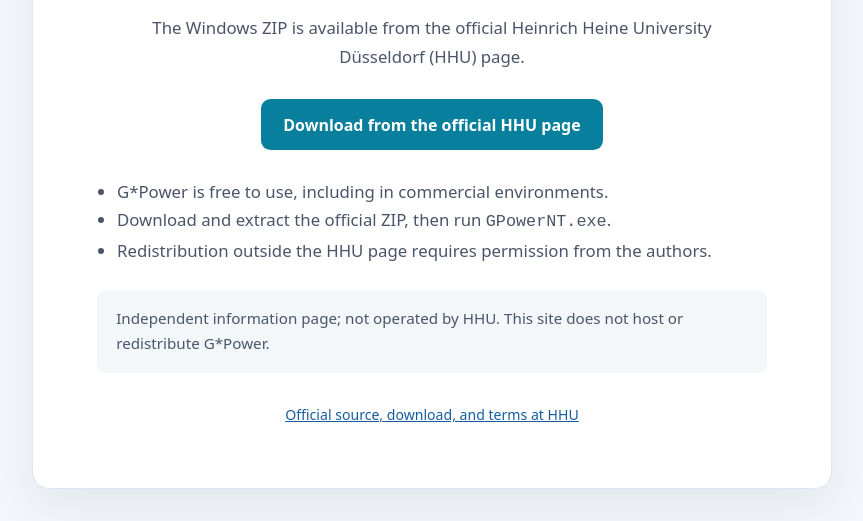
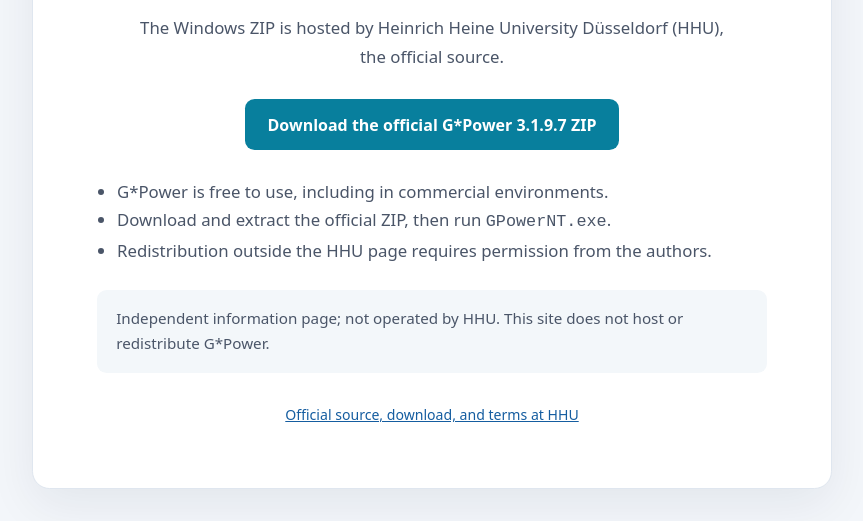
Before and after one commit to GPowerNTSoftware/gpower, a plain HTML site: page index.html in a window 1280 px wide. Shown: the part 338-859 px from the top of the page, without its empty margins (208-1071 px from the left). Drawn offline with Linux system fonts and the light colour scheme.

Commit message:
Link landing page to the official GPower ZIP
Co-authored-by: Copilot <223556219+Copilot@users.noreply.github.com>

```diff
--- a/index.html
+++ b/index.html
@@ -32,8 +32,8 @@
     <div class="eyebrow">Statistical power analysis software</div>
     <h1>G*Power 3.1.9.7 for Windows</h1>
     <p>G*Power calculates statistical power for t tests, F tests, chi-square tests, z tests, and some exact tests. It can also calculate effect sizes and display results graphically.</p>
-    <p>The Windows ZIP is available from the official Heinrich Heine University Düsseldorf (HHU) page.</p>
-    <a class="download" href="https://www.psychologie.hhu.de/arbeitsgruppen/allgemeine-psychologie-und-arbeitspsychologie/gpower">Download from the official HHU page</a>
+    <p>The Windows ZIP is hosted by Heinrich Heine University Düsseldorf (HHU), the official source.</p>
+    <a class="download" href="https://www.psychologie.hhu.de/fileadmin/redaktion/Fakultaeten/Mathematisch-Naturwissenschaftliche_Fakultaet/Psychologie/AAP/gpower/GPowerWin_3.1.9.7.zip">Download the official G*Power 3.1.9.7 ZIP</a>
     <ul>
       <li>G*Power is free to use, including in commercial environments.</li>
       <li>Download and extract the official ZIP, then run <code>GPowerNT.exe</code>.</li>
```
